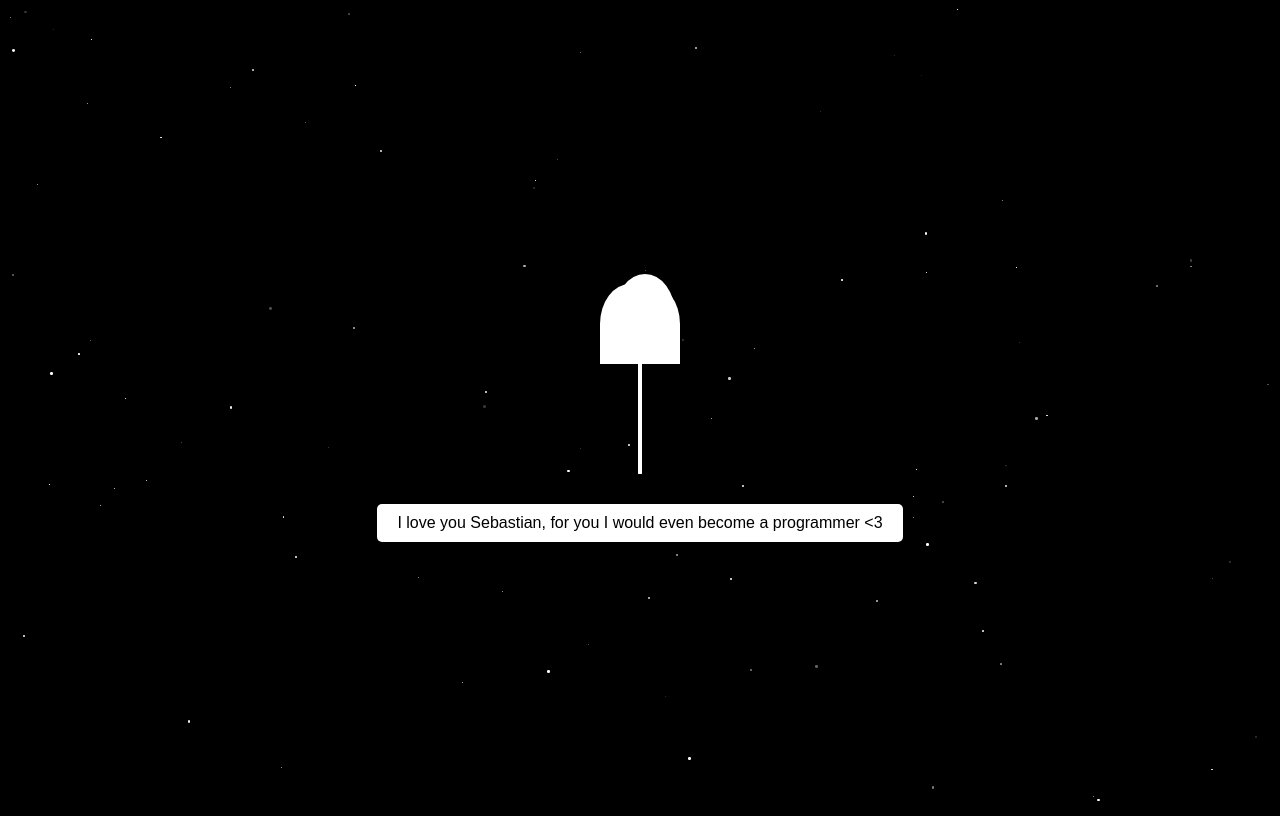
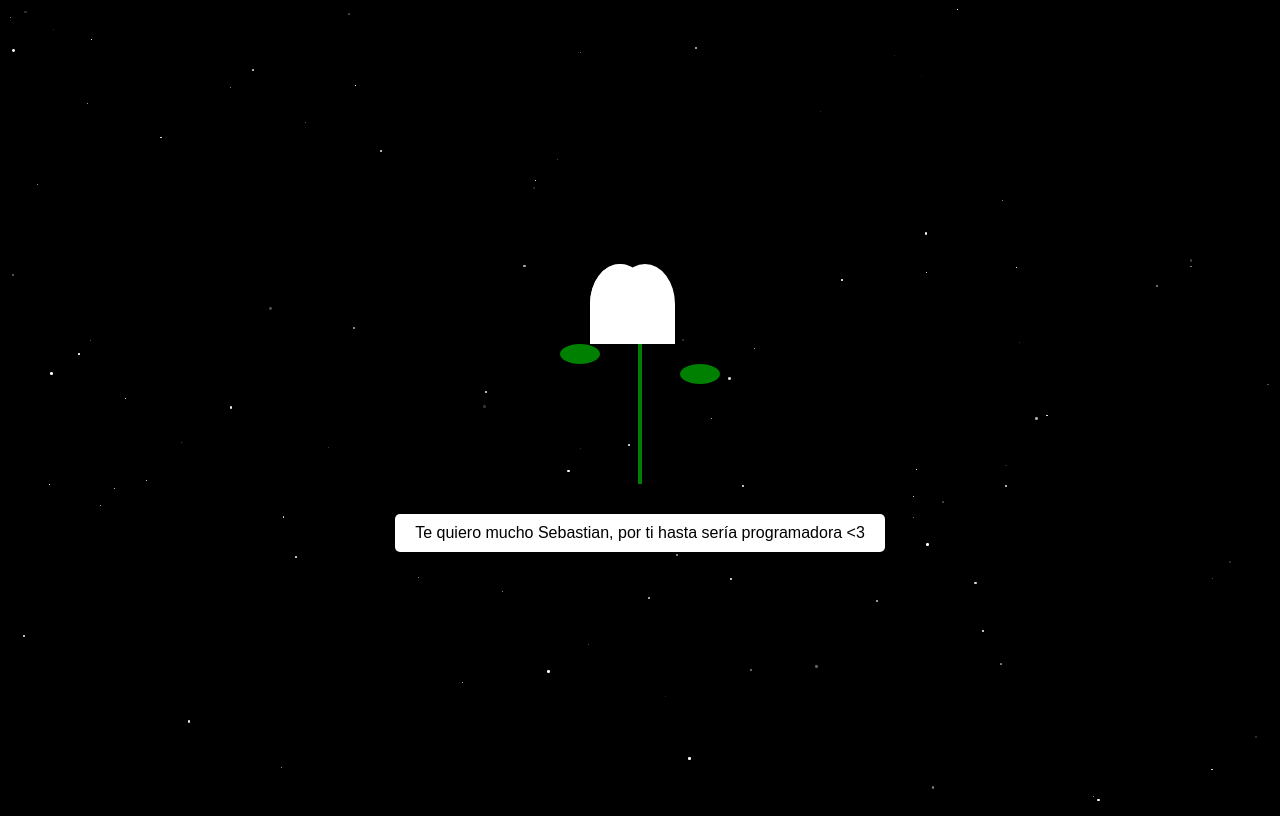
Before and after one commit to Nxtebqby/TOMTACOS, a plain HTML site: page index.html in a window 1280 px wide. Drawn offline with Linux system fonts and the light colour scheme.

Commit message:
Update index.html

```diff
--- a/index.html
+++ b/index.html
@@ -1,9 +1,9 @@
 <!DOCTYPE html>
-<html lang="en">
+<html lang="es">
 <head>
     <meta charset="UTF-8">
     <meta name="viewport" content="width=device-width, initial-scale=1.0">
-    <title>I love you, Sebastian</title>
+    <title>Te quiero mucho, Sebastian</title>
     <style>
         body {
             background-color: black;
@@ -17,7 +17,7 @@
             position: relative;
         }
 
-        /* Particles or stars in the background */
+        /* Partículas o estrellas en el fondo */
         .star {
             position: absolute;
             width: 2px;
@@ -39,22 +39,59 @@
         .tulip-container {
             position: relative;
             width: 100px;
-            height: 200px;
+            height: 220px;
         }
 
-        /* Stem */
+        /* Tallo */
         .stem {
             position: absolute;
             width: 4px;
-            height: 150px;
-            background-color: white;
+            height: 160px;
+            background-color: green;
             bottom: 0;
             left: 50%;
             transform: translateX(-50%);
             animation: growStem 2s ease-in-out forwards;
         }
 
-        /* Petals */
+        /* Hojas */
+        .leaf {
+            position: absolute;
+            width: 40px;
+            height: 20px;
+            background-color: green;
+            border-radius: 50%;
+            opacity: 0;
+            transform: scale(0.5);
+            animation: growLeaf 1.5s ease forwards;
+        }
+
+        .leaf:nth-child(2) {
+            left: -30px;
+            top: 80px;
+            transform: rotate(-45deg);
+            animation-delay: 0.5s;
+        }
+
+        .leaf:nth-child(3) {
+            right: -30px;
+            top: 100px;
+            transform: rotate(45deg);
+            animation-delay: 0.8s;
+        }
+
+        @keyframes growLeaf {
+            from {
+                transform: scale(0.5);
+                opacity: 0;
+            }
+            to {
+                transform: scale(1);
+                opacity: 1;
+            }
+        }
+
+        /* Pétalos */
         .petal {
             position: absolute;
             width: 60px;
@@ -102,11 +139,11 @@
                 height: 0;
             }
             to {
-                height: 150px;
+                height: 160px;
             }
         }
 
-        /* Button */
+        /* Botón */
         .button-container {
             display: none;
             margin-top: 30px;
@@ -140,22 +177,24 @@
 </head>
 <body>
 
-    <!-- Tulip container -->
+    <!-- Contenedor del tulipán -->
     <div class="tulip-container">
         <div class="stem"></div>
+        <div class="leaf"></div>
+        <div class="leaf"></div>
         <div class="petal"></div>
         <div class="petal"></div>
         <div class="petal"></div>
     </div>
 
-    <!-- Button -->
+    <!-- Botón -->
     <div class="button-container" id="buttonContainer">
-        <button>I love you Sebastian, for you I would even become a programmer <3</button>
+        <button>Te quiero mucho Sebastian, por ti hasta sería programadora <3</button>
     </div>
 
-    <!-- Particles or stars -->
+    <!-- Partículas o estrellas -->
     <script>
-        // Generate random particles (stars) in the background
+        // Generar partículas (estrellas) aleatorias en el fondo
         for (let i = 0; i < 100; i++) {
             const star = document.createElement('div');
             star.classList.add('star');
@@ -167,10 +206,10 @@
             document.body.appendChild(star);
         }
 
-        // Show the button after the tulip is fully formed
+        // Mostrar el botón después de que el tulipán se arme completamente
         setTimeout(function() {
             document.getElementById('buttonContainer').classList.add('show-button');
-        }, 3000); // The button appears after 3 seconds
+        }, 3500); // El botón aparecerá después de 3.5 segundos
     </script>
 
 </body>
```
